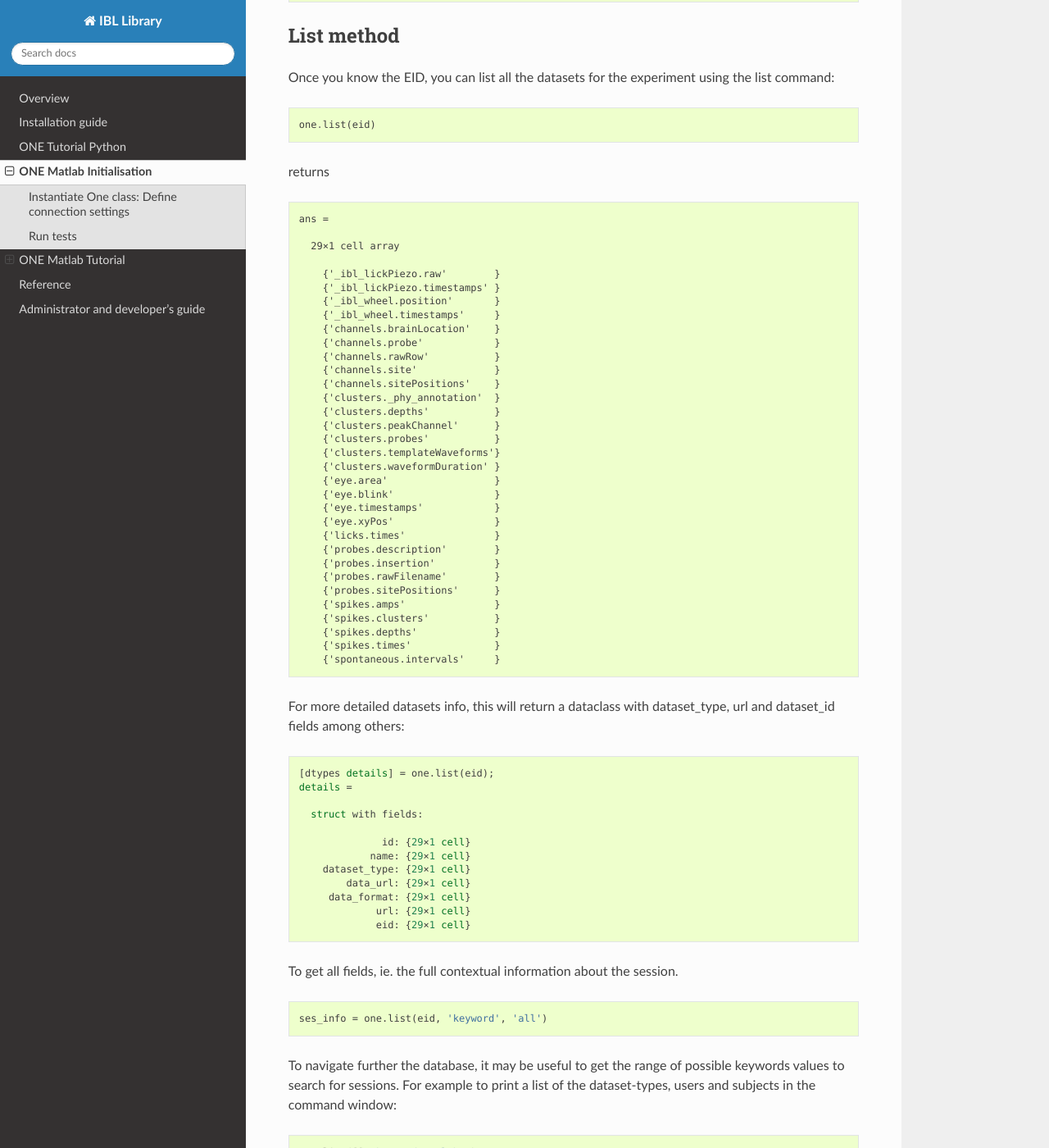
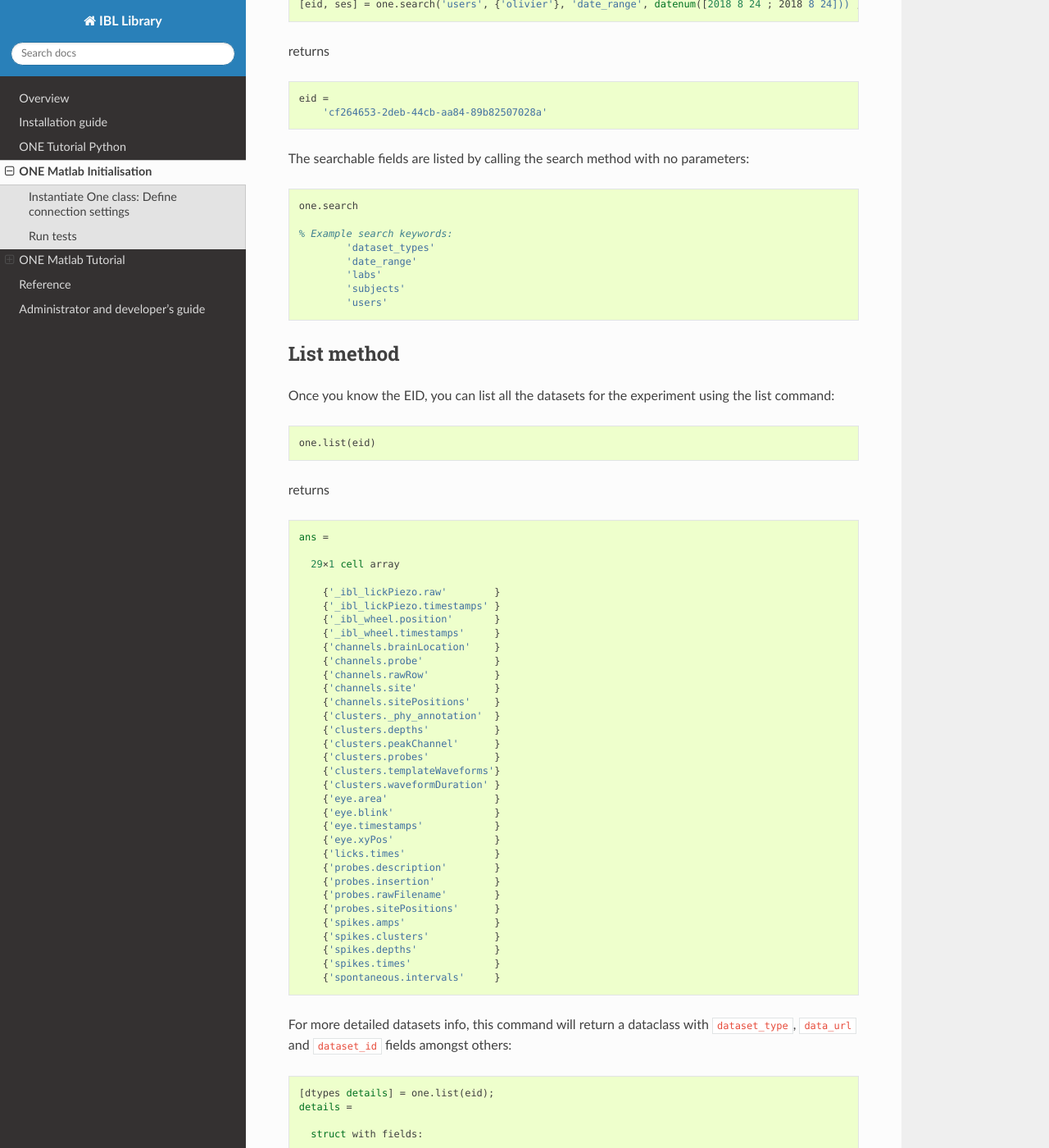
Before and after one commit to int-brain-lab/ibllib, a Sphinx documentation site: the page built from docs/03b_tutorial_matlab.md, in a window 1280 px wide and 1400 px high, scrolled down 2580 px. Shown: the whole window at 82% size. Built offline with Sphinx 7.4.7 and the Read the Docs theme 2.0.0, drawn with Linux system fonts in a browser that asks for light colours; some of the changed text lies outside the part shown.

Commit message:
Further ONE doc ammendments.

````diff
--- a/docs/03b_tutorial_matlab.md
+++ b/docs/03b_tutorial_matlab.md
@@ -9,7 +9,7 @@
 
 The first step is to instantiate the **One class**: behind the scenes, the constructor connects to the IBL cloud database and gets credentials.
 
-The connections settings are defined in a json parameter file (named *.one_params*).
+The connections settings are defined in a JSON parameter file (named *.one_params*).
 In Linux, the file is in `~/.one_params`.
 In Windows, the file is in the Roaming App directory `C:\Users\olivier\AppData\Roaming\.one_params`.
 In Mac OS, the file is in the user directory `/Users/olivier/.one_params`.
@@ -63,8 +64,8 @@
 
 ```
 
-If you see any Failure message, report on GitHub or contact Olivier.
-If not, you are ready for the tutorial of the next section !
+If you see any Failure message, please report on GitHub or contact Olivier.
+If not, you are ready for the tutorial - go to next section !
 
 
 # ONE Matlab Tutorial
@@ -83,43 +84,56 @@
 
 ### With different connection settings for single time use
 
-For this tutorial we will be connecting to a **test database** with a **test user**. As these credentials will be use for this tutorial only, we do not want to change the base parameters of the JSON *.one_params* file.
+For this tutorial we will be connecting to a **test database** with a **test user**. As these credentials will be used for this tutorial only, we do not want to change the base parameters of the JSON *.one_params* file.
 
 To change the credentials without changing the JSON *.one_params* file, type:
 ```matlab
-one = One('alyx_login', 'test_user', 'alyx_pwd', 'TapetesBloc18',...
-               'alyx_url', 'https://test.alyx.internationalbrainlab.org');
+one = One(	'alyx_login', 'test_user', ...
+			'alyx_pwd', 'TapetesBloc18', ...
+			'alyx_url', 'https://test.alyx.internationalbrainlab.org');
 ```
 
-
+You now have created an one object. This object has several fields, the following are of interest for analysis. Type help to retrieve the documentation on each field:
+```matlab
+help one.list
+help one.load
+help one.search
+```
 
 ## Find an experiment
 
-Each experiment is identified by a unique string known as the "experiment ID" (EID). (In our case, this string points to a URL on our server.) To find an EID, use the one.search command, for example:
+Each experiment is identified by a unique string known as the "experiment ID" (EID). To find an EID, use the `one.search` command.
+
+
+The following example shows how to find the experiment(s) performed by the user `olivier`, on the 24 Aug 2018:
 
 ```matlab
-[eid, ses] = one.search('users', 'olivier', 'date_range', datenum([2018 8 24 ; 2018 8 24])) ;
-
+[eid, ses] = one.search('users', {'olivier'}, 'date_range', datenum([2018 8 24 ; 2018 8 24])) ;
 ```
 returns
-```
+```matlab
 eid =
-
     'cf264653-2deb-44cb-aa84-89b82507028a'
 ```
 The searchable fields are listed by calling the search method with no parameters:
-```
-one.search()
+```matlab
+one.search
 
+% Example search keywords:
+	'dataset_types'
+	'date_range'
+	'labs'
+	'subjects'
+	'users'
 ```
 
 ## List method
 Once you know the EID, you can list all the datasets for the experiment using the list command:
-```
+```matlab
 one.list(eid)
 ```
 returns
-```
+```matlab
 ans =
 
   29×1 cell array
@@ -155,7 +169,7 @@
     {'spontaneous.intervals'     }
 ```
 
-For more detailed datasets info, this will return a dataclass with dataset_type, url and dataset_id fields among others:
+For more detailed datasets info, this command will return a dataclass with `dataset_type`, `data_url` and `dataset_id` fields amongst others:
 ```matlab
 [dtypes details] = one.list(eid);
 details =
@@ -171,7 +185,7 @@
              eid: {29×1 cell}
 
 ```
-To get all fields, ie. the full contextual information about the session.
+To get the full contextual information about the session, get all fields:
 ```matlab
 ses_info = one.list(eid, 'keyword', 'all')
 ```
````
Also changed, not shown: other parts of docs/03b_tutorial_matlab.md (+5 -4 lines).
